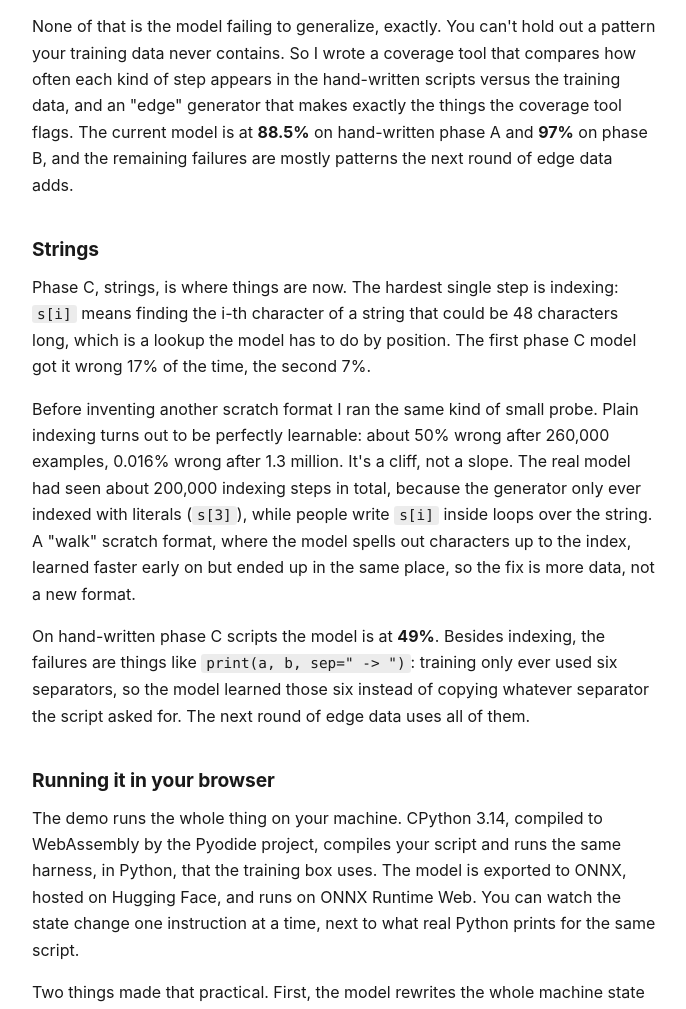
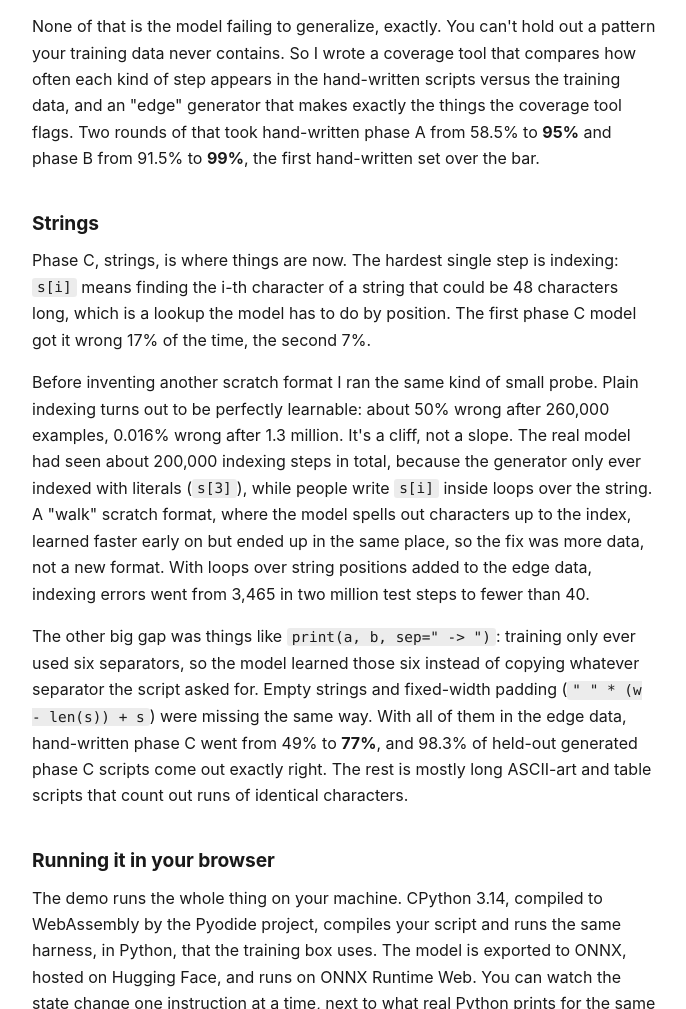
Before and after one commit to gmmeyer/gmmeyer, a plain HTML site: page posts/teaching-a-model-to-run-python.html in a window 1280 px wide. Shown: the part 4507-5516 px from the top of the page, without its empty margins (296-982 px from the left). Drawn offline with Linux system fonts and the light colour scheme.

Commit message:
Post draft: c4 numbers (hand-written A 95%, B 99%, C 77%)
Co-Authored-By: Claude Opus 5.5 <noreply@anthropic.com>

```diff
--- a/posts/teaching-a-model-to-run-python.html
+++ b/posts/teaching-a-model-to-run-python.html
@@ -121,16 +121,16 @@
     <li><strong>Python idioms people actually use.</strong> <code>x = a or 7</code>, chained comparisons like <code>a &lt; b &gt; c</code>, <code>range</code> with a step of 7, adding up booleans with <code>n += i &gt; 0</code>.</li>
   </ul>
 
-  <p>None of that is the model failing to generalize, exactly. You can't hold out a pattern your training data never contains. So I wrote a coverage tool that compares how often each kind of step appears in the hand-written scripts versus the training data, and an "edge" generator that makes exactly the things the coverage tool flags. The current model is at <strong>88.5%</strong> on hand-written phase A and <strong>97%</strong> on phase B, and the remaining failures are mostly patterns the next round of edge data adds.</p>
+  <p>None of that is the model failing to generalize, exactly. You can't hold out a pattern your training data never contains. So I wrote a coverage tool that compares how often each kind of step appears in the hand-written scripts versus the training data, and an "edge" generator that makes exactly the things the coverage tool flags. Two rounds of that took hand-written phase A from 58.5% to <strong>95%</strong> and phase B from 91.5% to <strong>99%</strong>, the first hand-written set over the bar.</p>
 
   <h2>Strings</h2>
 
   <!-- TODO(Greg): update with c3/c4 results. -->
   <p>Phase C, strings, is where things are now. The hardest single step is indexing: <code>s[i]</code> means finding the i-th character of a string that could be 48 characters long, which is a lookup the model has to do by position. The first phase C model got it wrong 17% of the time, the second 7%.</p>
 
-  <p>Before inventing another scratch format I ran the same kind of small probe. Plain indexing turns out to be perfectly learnable: about 50% wrong after 260,000 examples, 0.016% wrong after 1.3 million. It's a cliff, not a slope. The real model had seen about 200,000 indexing steps in total, because the generator only ever indexed with literals (<code>s[3]</code>), while people write <code>s[i]</code> inside loops over the string. A "walk" scratch format, where the model spells out characters up to the index, learned faster early on but ended up in the same place, so the fix is more data, not a new format.</p>
+  <p>Before inventing another scratch format I ran the same kind of small probe. Plain indexing turns out to be perfectly learnable: about 50% wrong after 260,000 examples, 0.016% wrong after 1.3 million. It's a cliff, not a slope. The real model had seen about 200,000 indexing steps in total, because the generator only ever indexed with literals (<code>s[3]</code>), while people write <code>s[i]</code> inside loops over the string. A "walk" scratch format, where the model spells out characters up to the index, learned faster early on but ended up in the same place, so the fix was more data, not a new format. With loops over string positions added to the edge data, indexing errors went from 3,465 in two million test steps to fewer than 40.</p>
 
-  <p>On hand-written phase C scripts the model is at <strong>49%</strong>. Besides indexing, the failures are things like <code>print(a, b, sep=" -&gt; ")</code>: training only ever used six separators, so the model learned those six instead of copying whatever separator the script asked for. The next round of edge data uses all of them.</p>
+  <p>The other big gap was things like <code>print(a, b, sep=" -&gt; ")</code>: training only ever used six separators, so the model learned those six instead of copying whatever separator the script asked for. Empty strings and fixed-width padding (<code>" " * (w - len(s)) + s</code>) were missing the same way. With all of them in the edge data, hand-written phase C went from 49% to <strong>77%</strong>, and 98.3% of held-out generated phase C scripts come out exactly right. The rest is mostly long ASCII-art and table scripts that count out runs of identical characters.</p>
 
   <h2>Running it in your browser</h2>
 
```
